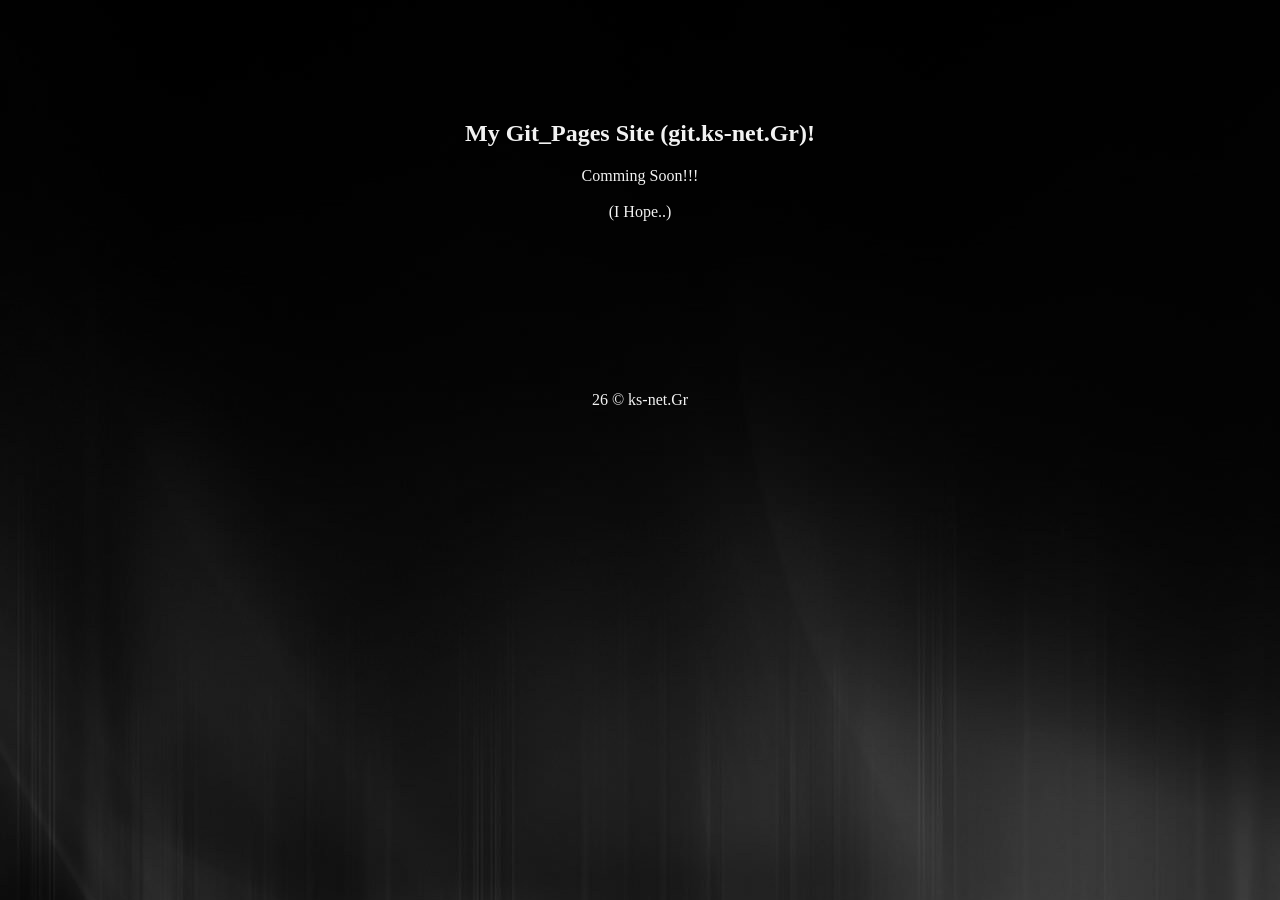
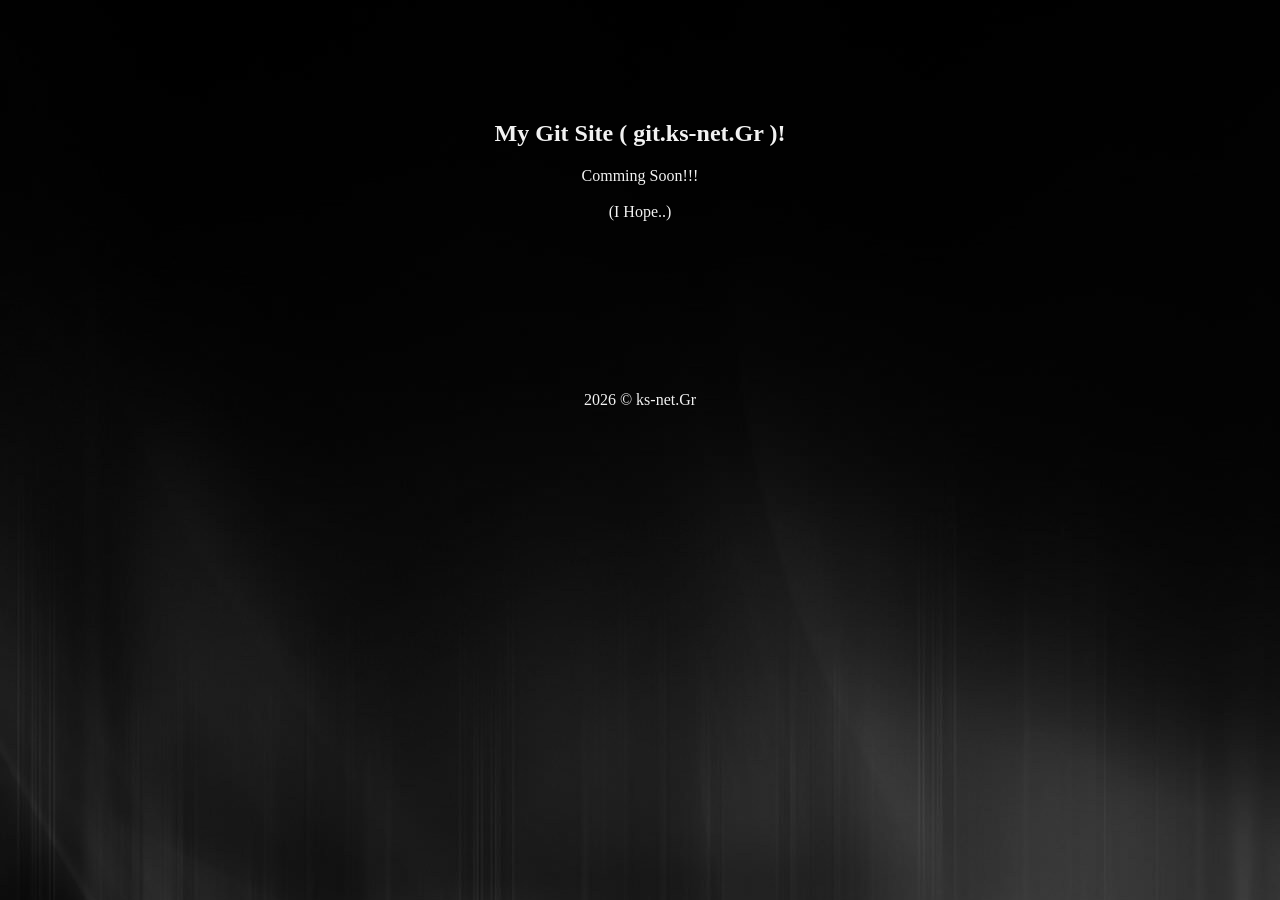
Before and after one commit to ks-net/Jekyll-ks-net.Gr, a Jekyll site: the page built from index.md, in a window 1280 px wide. Built offline with Jekyll 4.4.1, drawn with Linux system fonts in a browser that asks for light colours.

Commit message:
edit copyright year

```diff
--- a/_includes/footer.html
+++ b/_includes/footer.html
@@ -2,6 +2,6 @@
 
 <!-- _includes footer start -->
 <div class="footer">
-{{ site.time | date: '%y' }} &copy; ks-net.Gr
+{{ site.time | date: '%Y' }} &copy; ks-net.Gr
 </div>
 <!-- _includes footer end -->
--- a/index.md
+++ b/index.md
@@ -9,7 +9,7 @@ layout: basic
 
 <div class="home-msg" align='center' style='margin-top:120px;'>
 
-<h1>My Git_Pages Site (git.ks-net.Gr)!</h1>
+<h1>My Git Site ( git.ks-net.Gr )!</h1>
 
 <span>Comming Soon!!!</span>
 <br/><br/>
```
